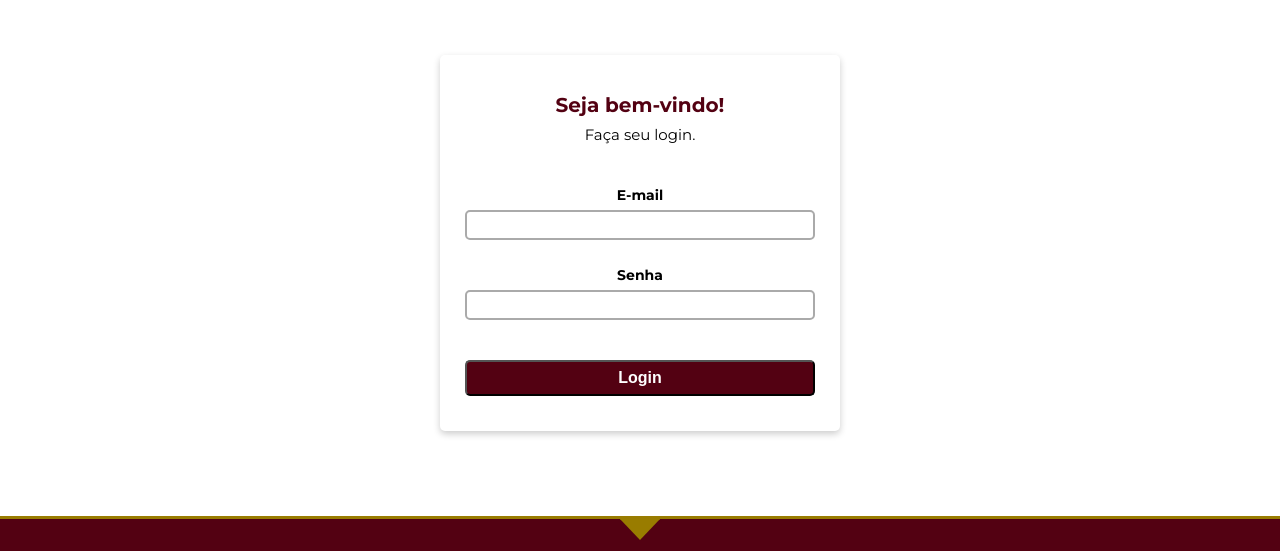
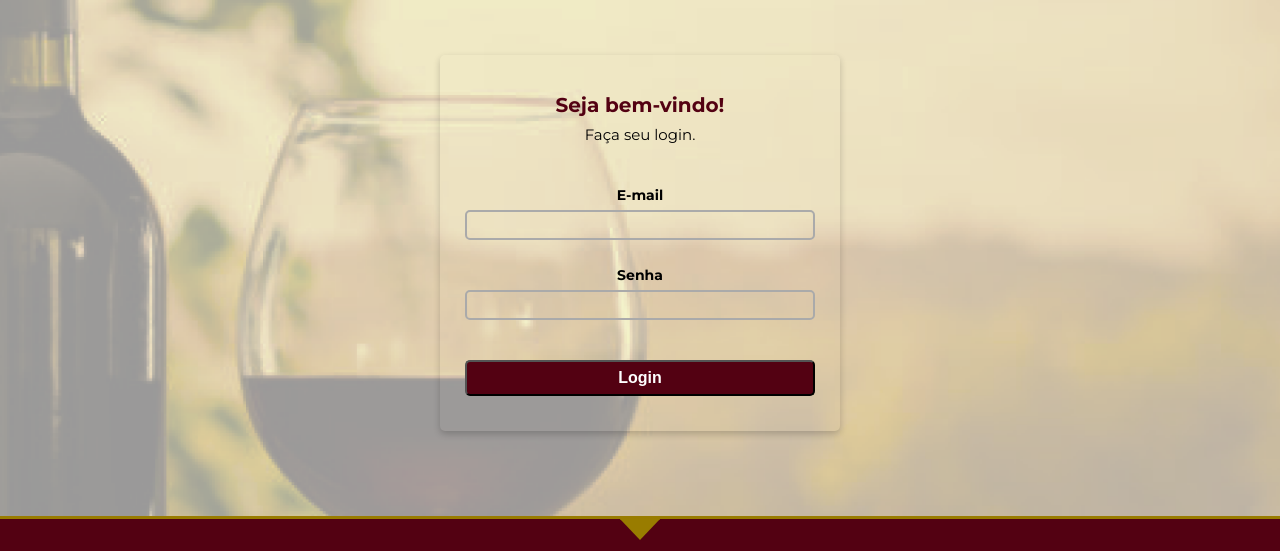
Before and after one commit to ChristianBDevezas/login, a website: page login.html in a window 1280 px wide. Shown: the part 110-661 px from the top of the page. Drawn offline with Linux system fonts and the light colour scheme; the site is published under a folder, as on GitHub Pages, so addresses that start at the root find nothing.

Commit message:
first files update

```diff
--- a/public/css/login.css
+++ b/public/css/login.css
@@ -29,7 +29,7 @@ form {
     flex-direction: column;
     text-align: center;
     padding: 85px 100px;
-    background: url("/public/img/login/login.png") center no-repeat;
+    background: url("../img/login/login.png") center no-repeat;
     background-size: cover;
     width: 100%;
     font-size: 14px;
```
Also changed, not shown: public/js/login.js (+7 -6 lines).
